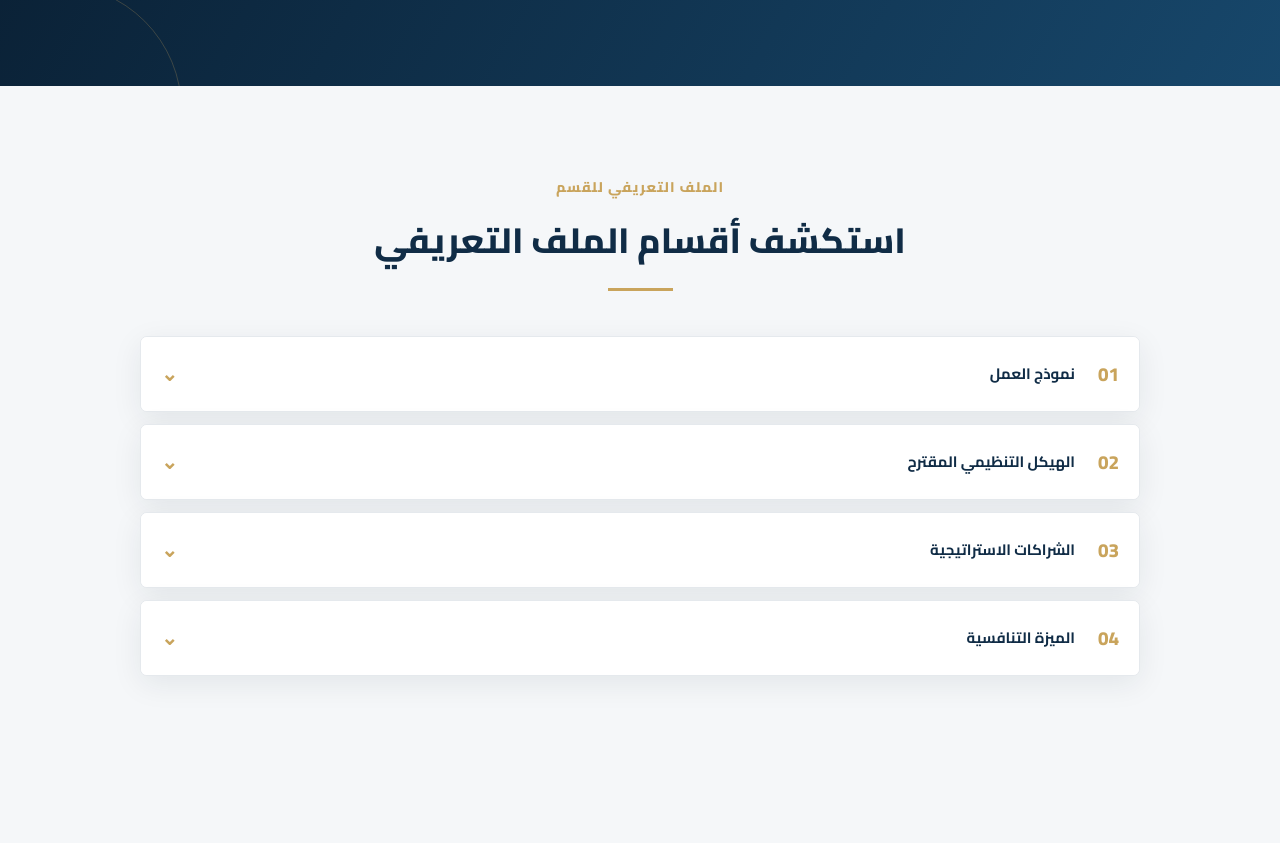
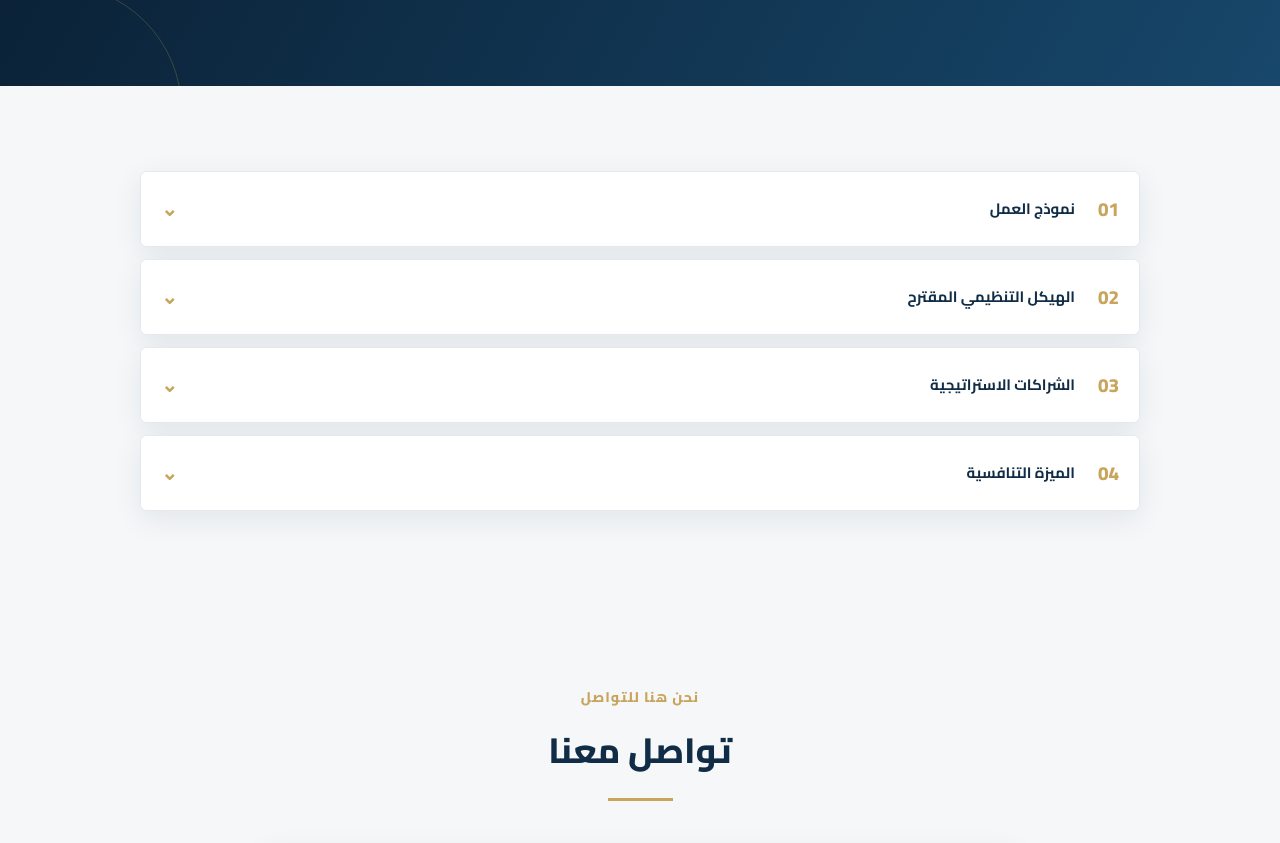
Before and after one commit to ehssan979/afrodar, a plain HTML site: page index.html in a window 1280 px wide. Shown: the part 5346-6189 px from the top of the page. Drawn offline with Linux system fonts and the light colour scheme.

Commit message:
Update index.html

```diff
--- a/index.html
+++ b/index.html
@@ -893,12 +893,6 @@
 
     <section class="section light-section" id="department-profile">
         <div class="container">
-            <div class="section-heading">
-                <span data-ar="الملف التعريفي للقسم" data-en="DEPARTMENT PROFILE">الملف التعريفي للقسم</span>
-                <h2 data-ar="استكشف أقسام الملف التعريفي" data-en="Explore the Department Profile">استكشف أقسام الملف التعريفي</h2>
-                <div class="heading-line"></div>
-            </div>
-
             <div class="profile-accordion">
                 <article class="profile-item">
                     <button class="profile-trigger" type="button" aria-expanded="false" aria-controls="outer-profile-01">
```
